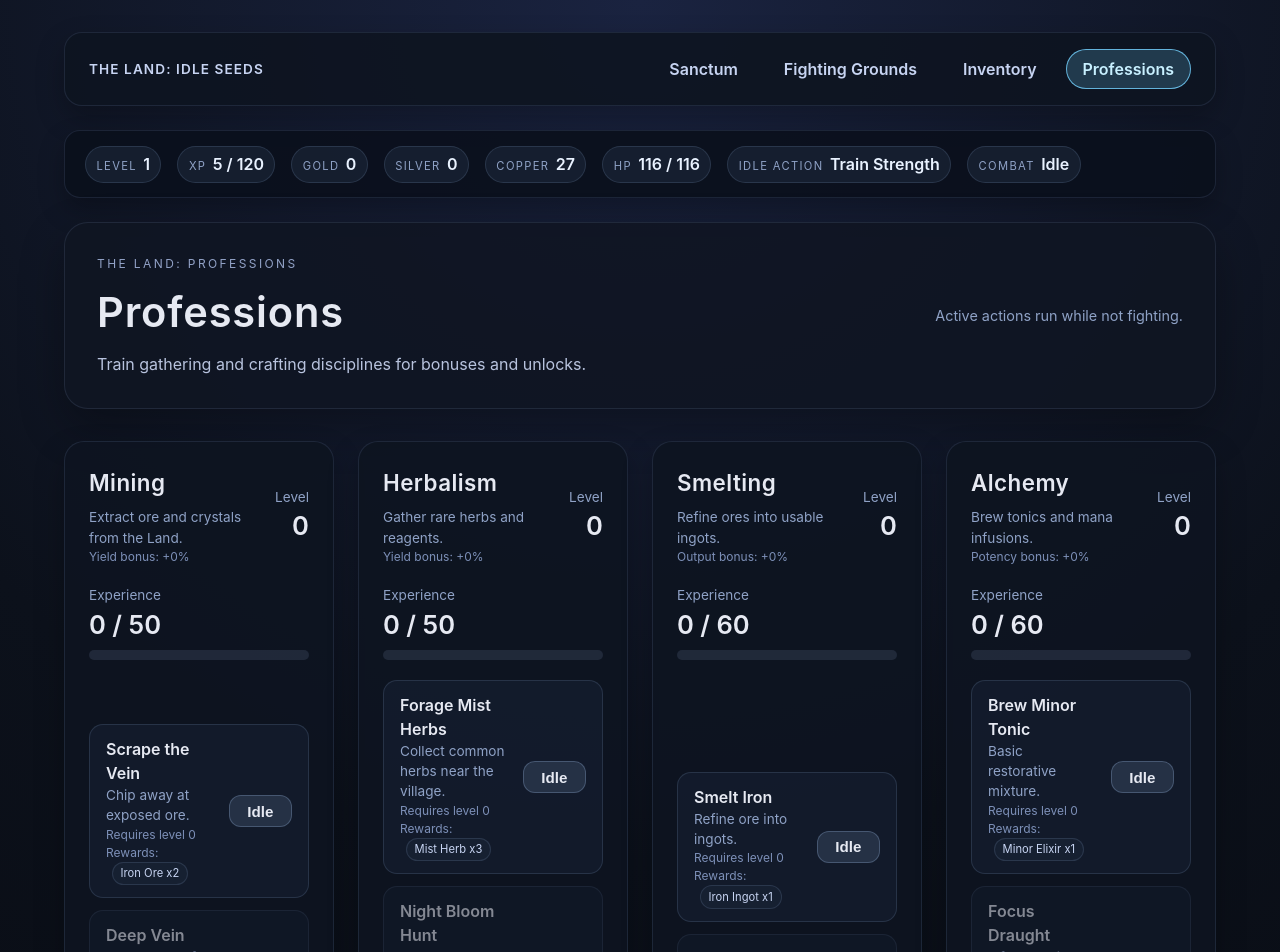
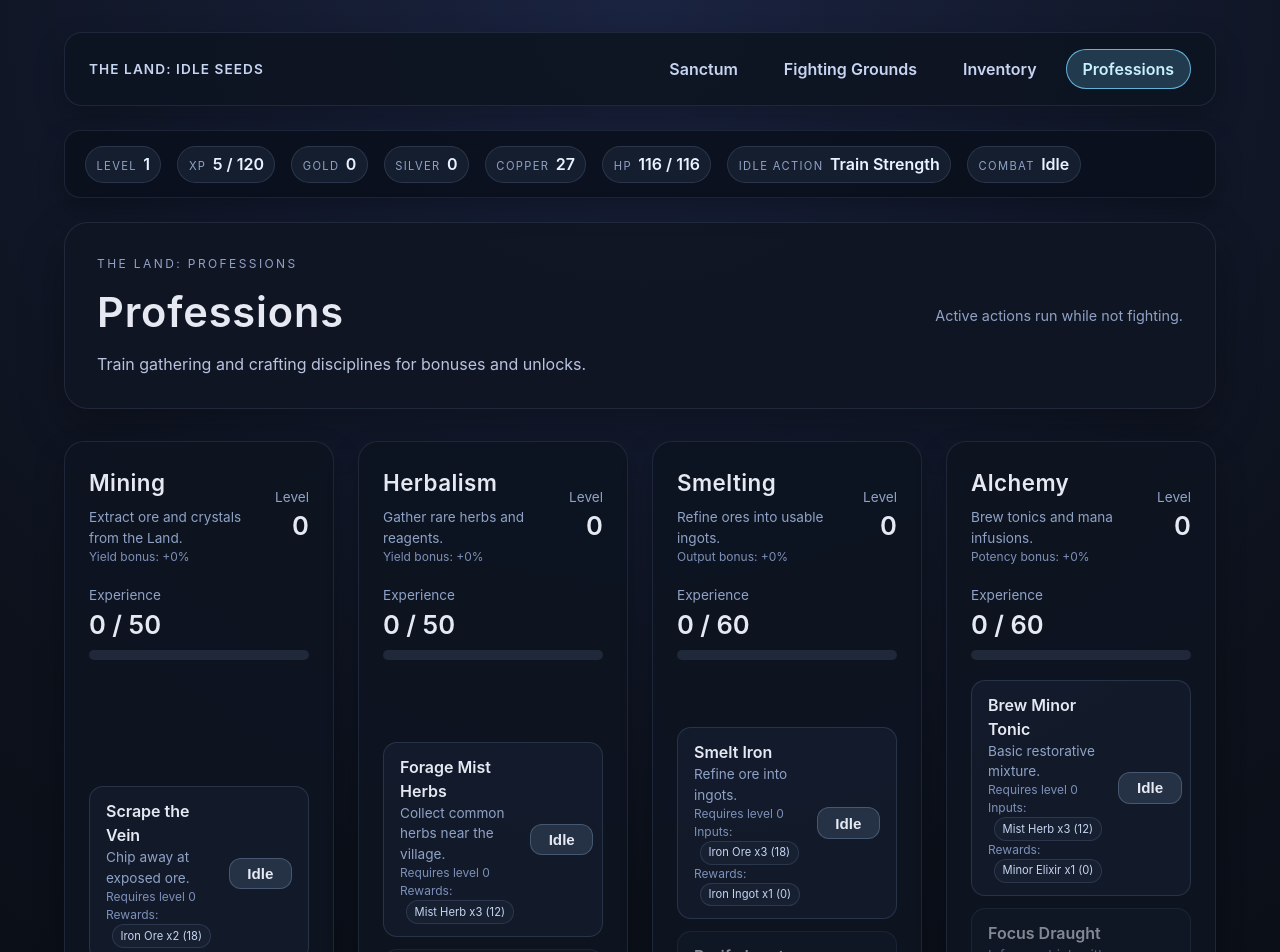
Before and after one commit to Redpoint1/theland, a Vue app: page /professions in a window 1280 px wide. Shown: the top 952 px of the page. Built offline with nearby package versions, Linux system fonts and the light colour scheme.

Commit message:
add input items for smelting and alchemy, show total owned items in professions

```diff
--- a/src/components/ProfessionActionCard.vue
+++ b/src/components/ProfessionActionCard.vue
@@ -1,4 +1,5 @@
 <script setup lang="ts">
+import { computed } from 'vue'
 import ProgressBar from './ProgressBar.vue'
 import type { Profession, ProfessionAction } from '../stores/game'
 
@@ -8,8 +9,15 @@ const props = defineProps<{
   progressValue: number
   actionDurationMs: number
   getItemName: (itemId: string) => string
+  getItemQuantity: (itemId: string) => number
   onToggle: (action: ProfessionAction) => void
 }>()
+
+const hasMissingInputs = computed(() =>
+  (props.action.inputs ?? []).some(
+    (input) => props.getItemQuantity(input.itemId) < input.amount,
+  ),
+)
 </script>
 
 <template>
@@ -21,10 +29,23 @@ const props = defineProps<{
       <div class="item-title">{{ props.action.name }}</div>
       <div class="item-desc">{{ props.action.description }}</div>
       <div class="item-hint">Requires level {{ props.action.requiredLevel }}</div>
+      <div v-if="props.action.inputs?.length" class="item-hint">
+        Inputs:
+        <span
+          v-for="input in props.action.inputs"
+          :key="input.itemId"
+          class="reward-chip"
+          :class="{ missing: props.getItemQuantity(input.itemId) < input.amount }"
+        >
+          {{ props.getItemName(input.itemId) }} x{{ input.amount }}
+          ({{ props.getItemQuantity(input.itemId) }})
+        </span>
+      </div>
       <div class="item-hint">
         Rewards:
         <span v-for="reward in props.action.rewards" :key="reward.itemId" class="reward-chip">
           {{ props.getItemName(reward.itemId) }} x{{ reward.amount }}
+          ({{ props.getItemQuantity(reward.itemId) }})
         </span>
       </div>
       <ProgressBar
@@ -37,7 +58,7 @@ const props = defineProps<{
     <button
       class="toggle"
       :class="{ active: props.action.active }"
-      :disabled="props.profession.level < props.action.requiredLevel"
+      :disabled="props.profession.level < props.action.requiredLevel || hasMissingInputs"
       @click="props.onToggle(props.action)"
     >
       {{ props.action.active ? 'Active' : 'Idle' }}
--- a/src/components/ProfessionCard.vue
+++ b/src/components/ProfessionCard.vue
@@ -10,6 +10,7 @@ const props = defineProps<{
   actionDurationMs: number
   progressValue: number
   getItemName: (itemId: string) => string
+  getItemQuantity: (itemId: string) => number
   onToggle: (action: ProfessionAction) => void
 }>()
 </script>
@@ -45,6 +46,7 @@ const props = defineProps<{
         :progress-value="props.progressValue"
         :action-duration-ms="props.actionDurationMs"
         :get-item-name="props.getItemName"
+        :get-item-quantity="props.getItemQuantity"
         :on-toggle="props.onToggle"
       />
     </div>
--- a/src/stores/game.ts
+++ b/src/stores/game.ts
@@ -106,6 +106,25 @@ export const useGameStore = defineStore('game', () => {
     id: -(index + 1),
     quantity: 0,
   })
+
+  const getItemQuantity = (itemId: string) =>
+    inventory.reduce((total, slot) => (slot.itemId === itemId ? total + slot.quantity : total), 0)
+
+  const removeItem = (itemId: string, amount: number) => {
+    let remaining = amount
+    for (let i = inventory.length - 1; i >= 0; i -= 1) {
+      const slot = inventory[i]
+      if (slot.itemId !== itemId) continue
+      const take = Math.min(slot.quantity, remaining)
+      slot.quantity -= take
+      remaining -= take
+      if (slot.quantity <= 0) {
+        inventory.splice(i, 1)
+      }
+      if (remaining <= 0) break
+    }
+    return remaining <= 0
+  }
 
   const addItem = (itemId: string, amount: number) => {
     const def = getItemDef(itemId)
@@ -470,6 +489,18 @@ export const useGameStore = defineStore('game', () => {
     return summary.length ? summary.join(', ') : 'no rewards'
   }
 
+  const getMissingInputs = (action: ProfessionAction) => {
+    if (!action.inputs || action.inputs.length === 0) return []
+    return action.inputs
+      .map((input) => {
+        const available = getItemQuantity(input.itemId)
+        if (available >= input.amount) return null
+        const name = getItemDef(input.itemId)?.name ?? input.itemId
+        return `${name} x${input.amount - available}`
+      })
+      .filter((entry): entry is string => !!entry)
+  }
+
   const toggleAction = (action: ActionItem) => {
     if (combat.active || combat.resting) {
       addActionLog('system', 'Cannot start idle actions during combat or rest.')
@@ -580,6 +611,14 @@ export const useGameStore = defineStore('game', () => {
       )
       return
     }
+    const missingInputs = getMissingInputs(action)
+    if (missingInputs.length > 0) {
+      addProfessionLog(
+        'system',
+        `Cannot start ${action.name} - missing ${missingInputs.join(', ')}.`,
+      )
+      return
+    }
     const previousActive = professionActions.find((item) => item.active)
     const nextActive = !action.active
     professionActions.forEach((item) => {
@@ -617,6 +656,17 @@ export const useGameStore = defineStore('game', () => {
       professionActionJustCompleted.value = false
       return
     }
+    const missingInputs = getMissingInputs(active)
+    if (missingInputs.length > 0) {
+      active.active = false
+      professionActionProgress.value = 0
+      professionActionJustCompleted.value = false
+      addProfessionLog(
+        'system',
+        `Stopped ${active.name} - missing ${missingInputs.join(', ')}.`,
+      )
+      return
+    }
     if (professionActionJustCompleted.value) {
       professionActionJustCompleted.value = false
       professionActionProgress.value = 0
@@ -624,6 +674,24 @@ export const useGameStore = defineStore('game', () => {
     professionActionProgress.value += tickMs
     if (professionActionProgress.value >= actionDurationMs) {
       professionActionProgress.value = actionDurationMs
+      if (active.inputs && active.inputs.length > 0) {
+        const hasAllInputs = active.inputs.every(
+          (input) => getItemQuantity(input.itemId) >= input.amount,
+        )
+        if (!hasAllInputs) {
+          active.active = false
+          professionActionProgress.value = 0
+          professionActionJustCompleted.value = false
+          addProfessionLog(
+            'system',
+            `Stopped ${active.name} - missing required inputs.`,
+          )
+          return
+        }
+        active.inputs.forEach((input) => {
+          removeItem(input.itemId, input.amount)
+        })
+      }
       const bonus = professionBonuses.value[active.profession]
       addProfessionExp(active.profession, active.expGain)
       const rewardSummary: string[] = []
@@ -714,6 +782,8 @@ export const useGameStore = defineStore('game', () => {
     usedInventorySlots,
     maxInventorySlots,
     addItem,
+    removeItem,
+    getItemQuantity,
     sellFromSlot,
     getItemDef,
     zones,
--- a/src/stores/game/data.ts
+++ b/src/stores/game/data.ts
@@ -182,6 +182,7 @@ export const createProfessionActions = (): ProfessionAction[] => [
     requiredLevel: 0,
     active: false,
     expGain: 5,
+    inputs: [{ itemId: 'iron-ore', amount: 3 }],
     rewards: [{ itemId: 'iron-ingot', amount: 1 }],
   },
   {
@@ -192,6 +193,10 @@ export const createProfessionActions = (): ProfessionAction[] => [
     requiredLevel: 7,
     active: false,
     expGain: 8,
+    inputs: [
+      { itemId: 'iron-ore', amount: 6 },
+      { itemId: 'mana-crystal', amount: 1 },
+    ],
     rewards: [{ itemId: 'iron-ingot', amount: 2 }],
   },
   {
@@ -202,6 +207,7 @@ export const createProfessionActions = (): ProfessionAction[] => [
     requiredLevel: 0,
     active: false,
     expGain: 5,
+    inputs: [{ itemId: 'mist-herb', amount: 3 }],
     rewards: [{ itemId: 'minor-elixir', amount: 1 }],
   },
   {
@@ -212,6 +218,10 @@ export const createProfessionActions = (): ProfessionAction[] => [
     requiredLevel: 8,
     active: false,
     expGain: 9,
+    inputs: [
+      { itemId: 'mist-herb', amount: 6 },
+      { itemId: 'mana-crystal', amount: 1 },
+    ],
     rewards: [
       { itemId: 'minor-elixir', amount: 2 },
       { itemId: 'mana-crystal', amount: 1 },
--- a/src/stores/game/types.ts
+++ b/src/stores/game/types.ts
@@ -36,6 +36,7 @@ export interface ProfessionAction {
   requiredLevel: number
   active: boolean
   expGain: number
+  inputs?: Array<{ itemId: string; amount: number }>
   rewards: Array<{ itemId: string; amount: number }>
 }
 
--- a/src/style.css
+++ b/src/style.css
@@ -628,6 +628,12 @@ button:disabled {
   white-space: nowrap;
 }
 
+.reward-chip.missing {
+  border-color: rgba(255, 140, 140, 0.7);
+  color: #ffb3b3;
+  background: rgba(80, 20, 20, 0.3);
+}
+
 .combat-log {
   max-height: 520px;
 }
--- a/src/views/ProfessionsView.vue
+++ b/src/views/ProfessionsView.vue
@@ -14,7 +14,7 @@ const {
   professionActionJustCompleted,
   professionLogs,
 } = storeToRefs(game)
-const { getItemDef, actionDurationMs } = game
+const { getItemDef, getItemQuantity, actionDurationMs } = game
 
 const actionsByProfession = computed(() => {
   const map = new Map<string, typeof professionActions.value>()
@@ -59,6 +59,7 @@ const getItemName = (itemId: string) => getItemDef(itemId)?.name ?? itemId
         :action-duration-ms="actionDurationMs"
         :progress-value="professionProgressValue"
         :get-item-name="getItemName"
+        :get-item-quantity="getItemQuantity"
         :on-toggle="game.toggleProfessionAction"
       />
 
```
